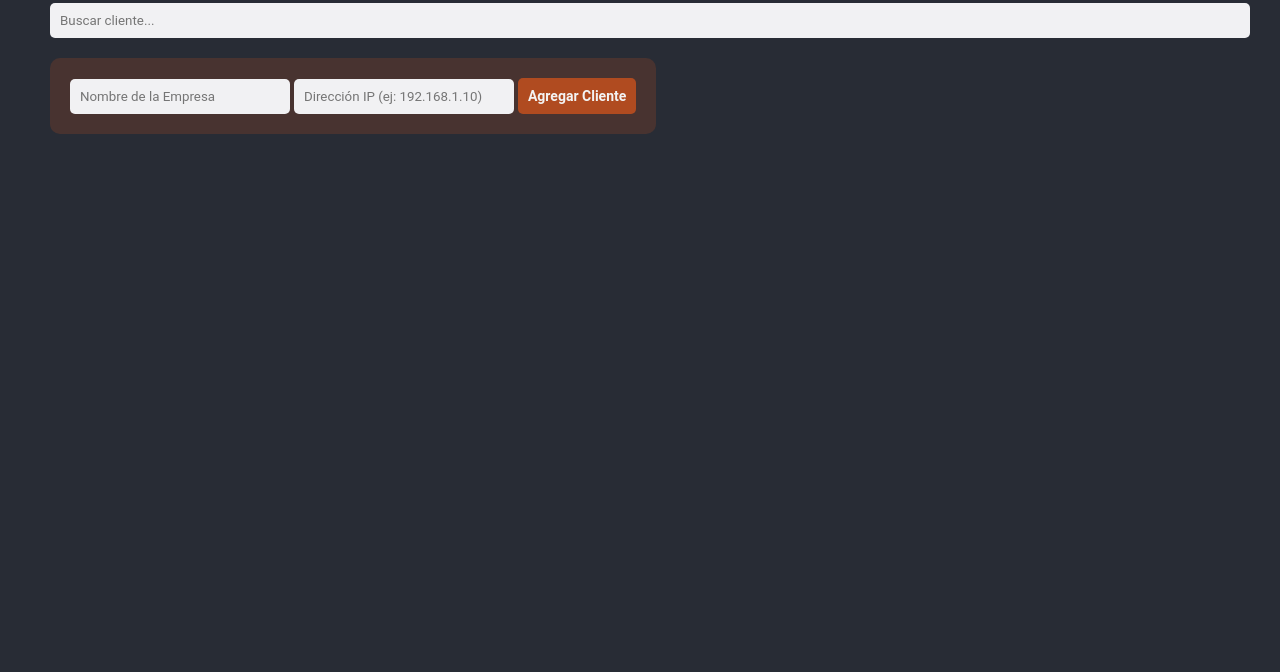
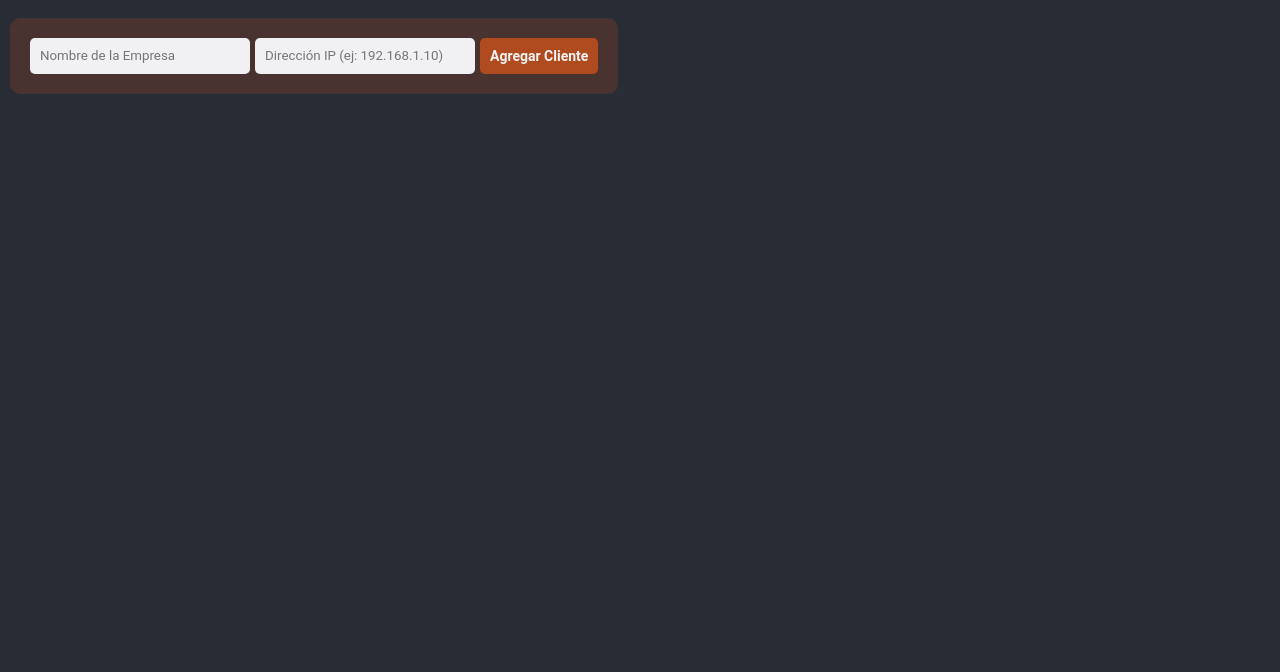
Before and after one commit to emenslucas/PanelClientes, a plain HTML site: page index.html in a window 1280 px wide. Shown: the part 128-800 px from the top of the page. Drawn offline with Linux system fonts and the light colour scheme.

Commit message:
Update style.css

```diff
--- a/css/style.css
+++ b/css/style.css
@@ -8,16 +8,16 @@ body {
   box-sizing: border-box;
   width: 100%;
   height: 100%;
-  padding: 50px;
   background-color: #282c35;
   color: rgb(243, 243, 243);
+  padding: 10px;
 }
 
 .container {
   max-width: 100%;
   height: 100%;
   display: grid;
-  grid-template-columns: repeat(auto-fill, minmax(400px, 1fr));
+  grid-template-columns: repeat(auto-fill, minmax(300px, 1fr));
   gap: 20px;
 }
 
@@ -46,6 +46,9 @@ a:hover{
   border-radius: 10px;
   width: fit-content;
   margin-bottom: 30px;
+  display: flex;
+  gap: 5px;
+  flex-wrap: wrap;
 }
 
 input{
@@ -77,7 +80,7 @@ input{
   border-radius: 5px;
   border: none;
   background-color: #f1f1f3;
-  width: 100%;
+  width: 590px;
 }
 
 .delete-button {
```
